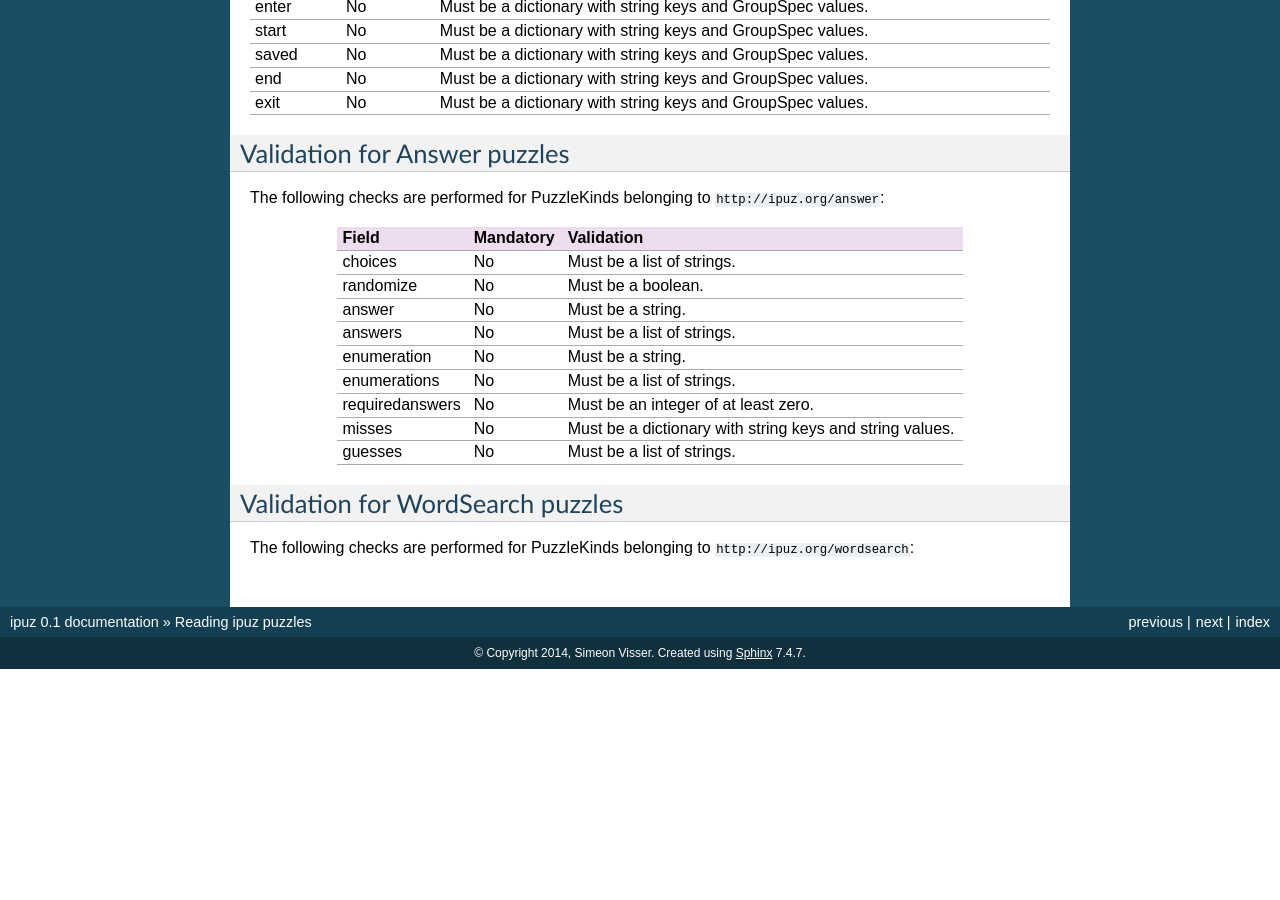
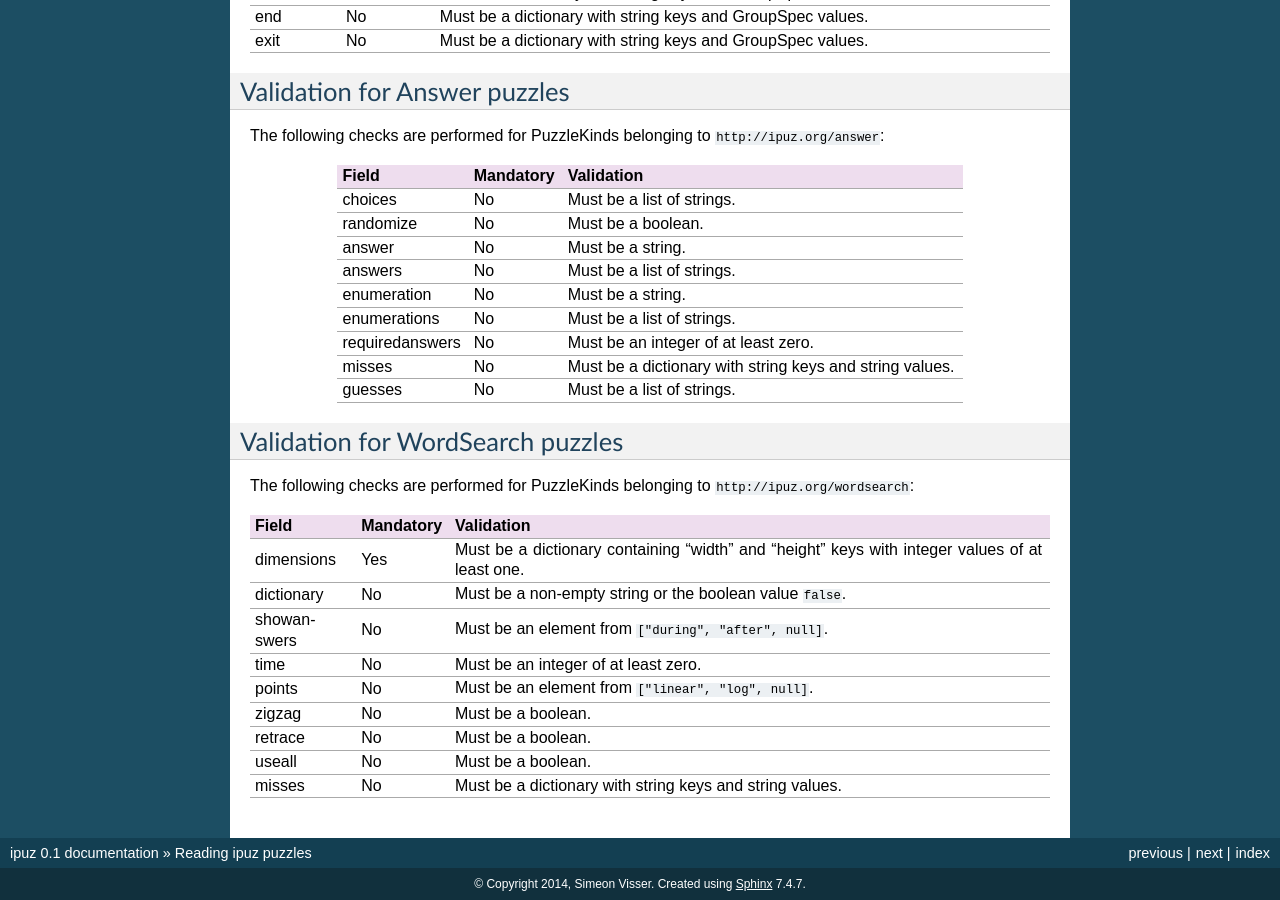
Before and after one commit to svisser/ipuz, a Sphinx documentation site: the page built from docs/reading.rst, in a window 1280 px wide and 900 px high, scrolled down 2328 px. Built offline with Sphinx 7.4.7, drawn with Linux system fonts in a browser that asks for light colours; before the commit the page ends 2997 px from its top, so only the background shows below that; some of the changed text lies outside the part shown.

Commit message:
Various updates to documentation

```diff
--- a/docs/reading.rst
+++ b/docs/reading.rst
@@ -24,13 +24,11 @@
 This library will check types of values and perform various sanity checks to
 see whether the JSON conforms to the ipuz specification.
 
-Validation
-==========
-
-Note that ``null`` in JSON / JSONP becomes ``None`` in Python.
-
 Validation for all puzzles
 --------------------------
+
+Note that ``true``, ``false`` and ``null`` in JSON / JSONP respectively
+become ``True``, ``False`` and ``None`` in Python.
 
 The follows checks are performed for fields that apply to all PuzzleKinds:
 
@@ -147,11 +145,11 @@
 
 The following checks are performed for PuzzleKinds belonging to ``http://ipuz.org/wordsearch``:
 
-===============  =========  =========================================================================================
+===============  =========  ==============================================================================================
 Field            Mandatory  Validation
-===============  =========  =========================================================================================
-dimensions  Yes        Must be a dictionary containing "width" and "height" keys with integer values of at least one.
-dictionary       No         Must be a non-empty string or the boolean value false.
+===============  =========  ==============================================================================================
+dimensions       Yes        Must be a dictionary containing "width" and "height" keys with integer values of at least one.
+dictionary       No         Must be a non-empty string or the boolean value ``false``.
 showanswers      No         Must be an element from ``["during", "after", null]``.
 time             No         Must be an integer of at least zero.
 points           No         Must be an element from ``["linear", "log", null]``.
@@ -159,4 +157,4 @@
 retrace          No         Must be a boolean.
 useall           No         Must be a boolean.
 misses           No         Must be a dictionary with string keys and string values.
-===============  =========  =========================================================================================
+===============  =========  ==============================================================================================
```
